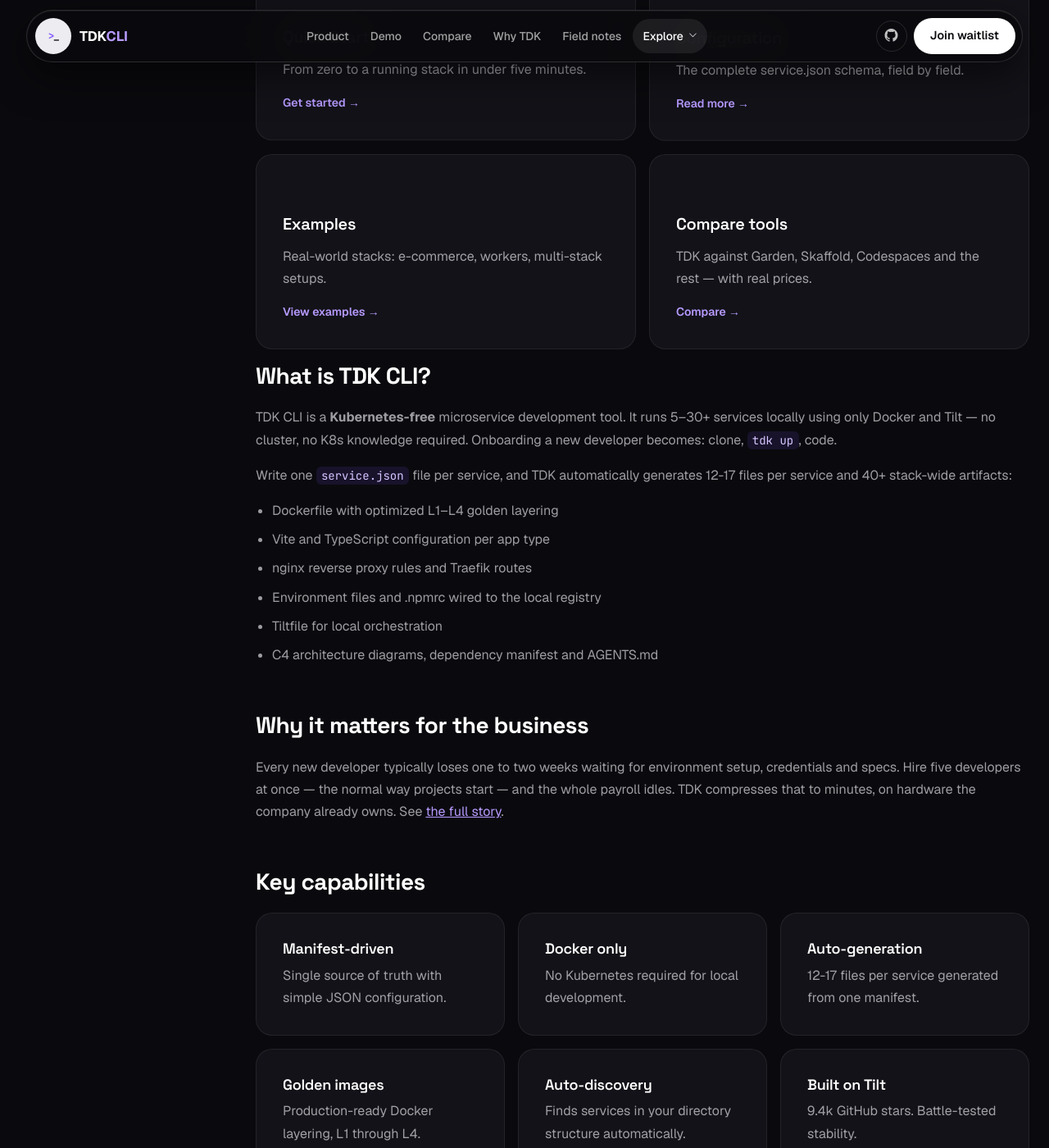
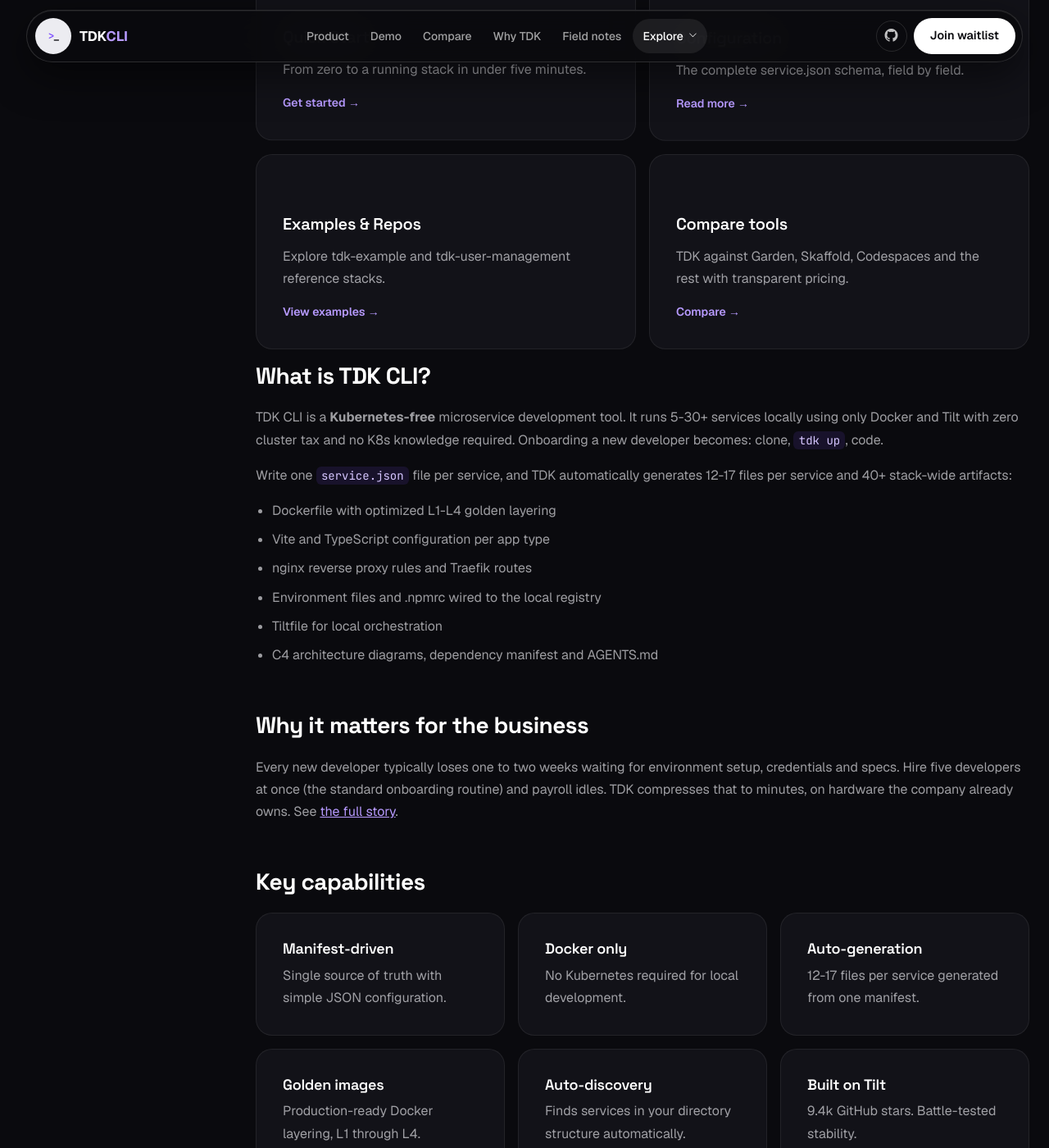
Before and after one commit to tdk-landscape/tdk-website, a Jekyll site: the page built from docs/index.html, in a window 1280 px wide and 1400 px high, scrolled down 431 px. Shown: the whole window at 82% size. Built offline with Jekyll 4.4.1, drawn with Linux system fonts in a browser that asks for light colours; nearby versions of some CDN libraries; some web fonts are replaced; some of the changed text lies outside the part shown.

Commit message:
docs: refine documentation landing page cards and copy per anti-slop guidelines

```diff
--- a/docs/index.html
+++ b/docs/index.html
@@ -10,7 +10,7 @@
 
       <div class="aw-docs-body">
         <h1>Documentation</h1>
-        <p class="aw-lead">Learn how to run your microservices locally without Kubernetes — and give every new hire a running system on day one.</p>
+        <p class="aw-lead">Learn how to run your microservices locally without Kubernetes and give every new team member a running system on day one.</p>
 
         <div class="aw-doc-cards">
           <a class="aw-card" href="{{ '/docs/quickstart/' | relative_url }}">
@@ -24,22 +24,22 @@
             <span>Read more →</span>
           </a>
           <a class="aw-card" href="{{ '/docs/examples/' | relative_url }}">
-            <h3>Examples</h3>
-            <p>Real-world stacks: e-commerce, workers, multi-stack setups.</p>
+            <h3>Examples &amp; Repos</h3>
+            <p>Explore tdk-example and tdk-user-management reference stacks.</p>
             <span>View examples →</span>
           </a>
           <a class="aw-card" href="{{ '/compare/' | relative_url }}">
             <h3>Compare tools</h3>
-            <p>TDK against Garden, Skaffold, Codespaces and the rest — with real prices.</p>
+            <p>TDK against Garden, Skaffold, Codespaces and the rest with transparent pricing.</p>
             <span>Compare →</span>
           </a>
         </div>
 
         <h2>What is TDK CLI?</h2>
-        <p>TDK CLI is a <strong>Kubernetes-free</strong> microservice development tool. It runs 5–{{ site.data.tdk.scale_services }} services locally using only Docker and Tilt — no cluster, no K8s knowledge required. Onboarding a new developer becomes: clone, <code>tdk up</code>, code.</p>
+        <p>TDK CLI is a <strong>Kubernetes-free</strong> microservice development tool. It runs 5-{{ site.data.tdk.scale_services }} services locally using only Docker and Tilt with zero cluster tax and no K8s knowledge required. Onboarding a new developer becomes: clone, <code>tdk up</code>, code.</p>
         <p>Write one <code>service.json</code> file per service, and TDK automatically generates {{ site.data.tdk.files_per_service }} files per service and {{ site.data.tdk.stack_artifacts }} stack-wide artifacts:</p>
         <ul>
-          <li>Dockerfile with optimized L1–L4 golden layering</li>
+          <li>Dockerfile with optimized L1-L4 golden layering</li>
           <li>Vite and TypeScript configuration per app type</li>
           <li>nginx reverse proxy rules and Traefik routes</li>
           <li>Environment files and .npmrc wired to the local registry</li>
@@ -48,7 +48,7 @@
         </ul>
 
         <h2>Why it matters for the business</h2>
-        <p>Every new developer typically loses one to two weeks waiting for environment setup, credentials and specs. Hire five developers at once — the normal way projects start — and the whole payroll idles. TDK compresses that to minutes, on hardware the company already owns. See <a href="{{ '/features/' | relative_url }}#story">the full story</a>.</p>
+        <p>Every new developer typically loses one to two weeks waiting for environment setup, credentials and specs. Hire five developers at once (the standard onboarding routine) and payroll idles. TDK compresses that to minutes, on hardware the company already owns. See <a href="{{ '/features/' | relative_url }}#story">the full story</a>.</p>
 
         <h2>Key capabilities</h2>
         <div class="aw-feature-grid">
```
